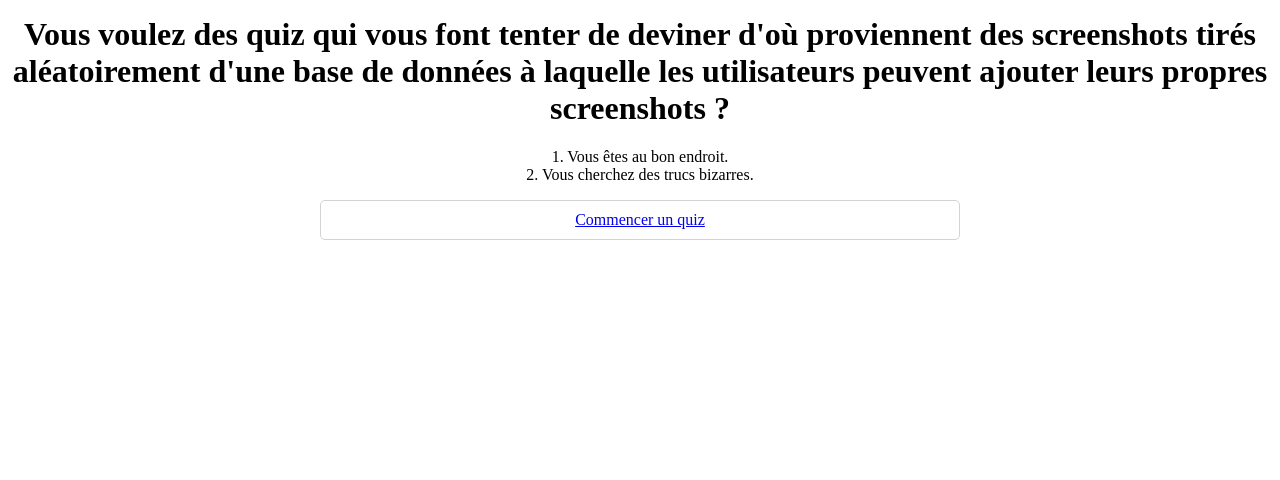
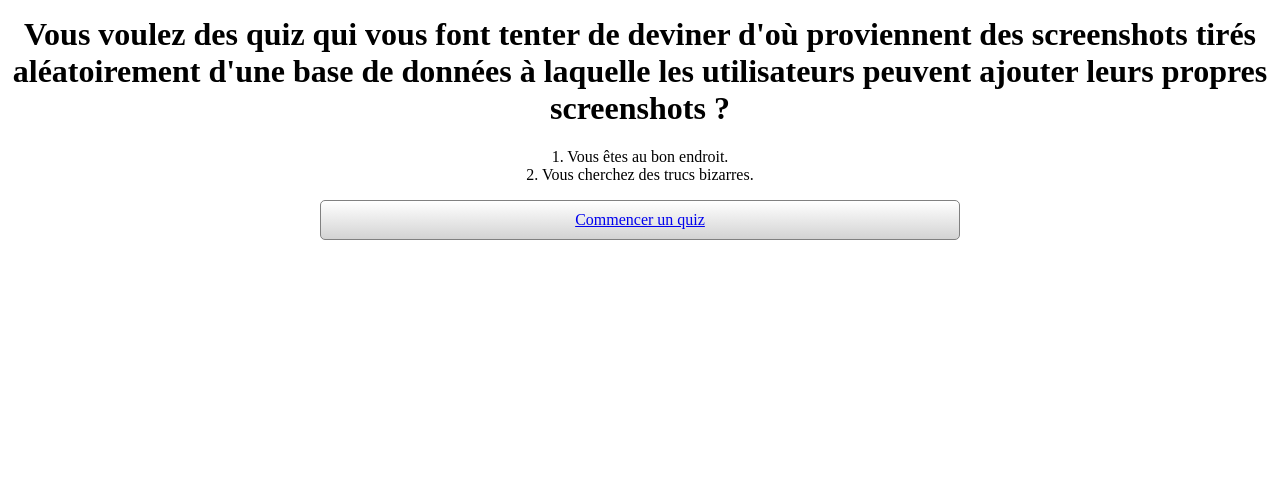
Before and after one commit to SentorBis/screentest, a PHP site: page / in a window 1280 px wide. Shown: the part 191-671 px from the top of the page. Run offline with PHP 8.4, Linux system fonts and the light colour scheme.

Commit message:
Added a nice gradient to the buttons for a more buttony feel.

```diff
--- a/myStyle.css
+++ b/myStyle.css
@@ -23,11 +23,17 @@ header {
 
 p.answer {
 	text-align: center;
-	border: lightgrey solid 1px;
+	border: grey solid 1px;
 	border-radius: 5px;
 	margin-right: 25%;
     margin-left: 25%;
 	padding: 10px;
+
+	background: white; /* For browsers that do not support gradients */
+    background: -webkit-linear-gradient(white, lightgrey); /* For Safari 5.1 to 6.0 */
+    background: -o-linear-gradient(white, lightgrey); /* For Opera 11.1 to 12.0 */
+    background: -moz-linear-gradient(white, lightgrey); /* For Firefox 3.6 to 15 */
+    background: linear-gradient(white, lightgrey); /* Standard syntax */
 }
 footer {
    position: absolute;
```
